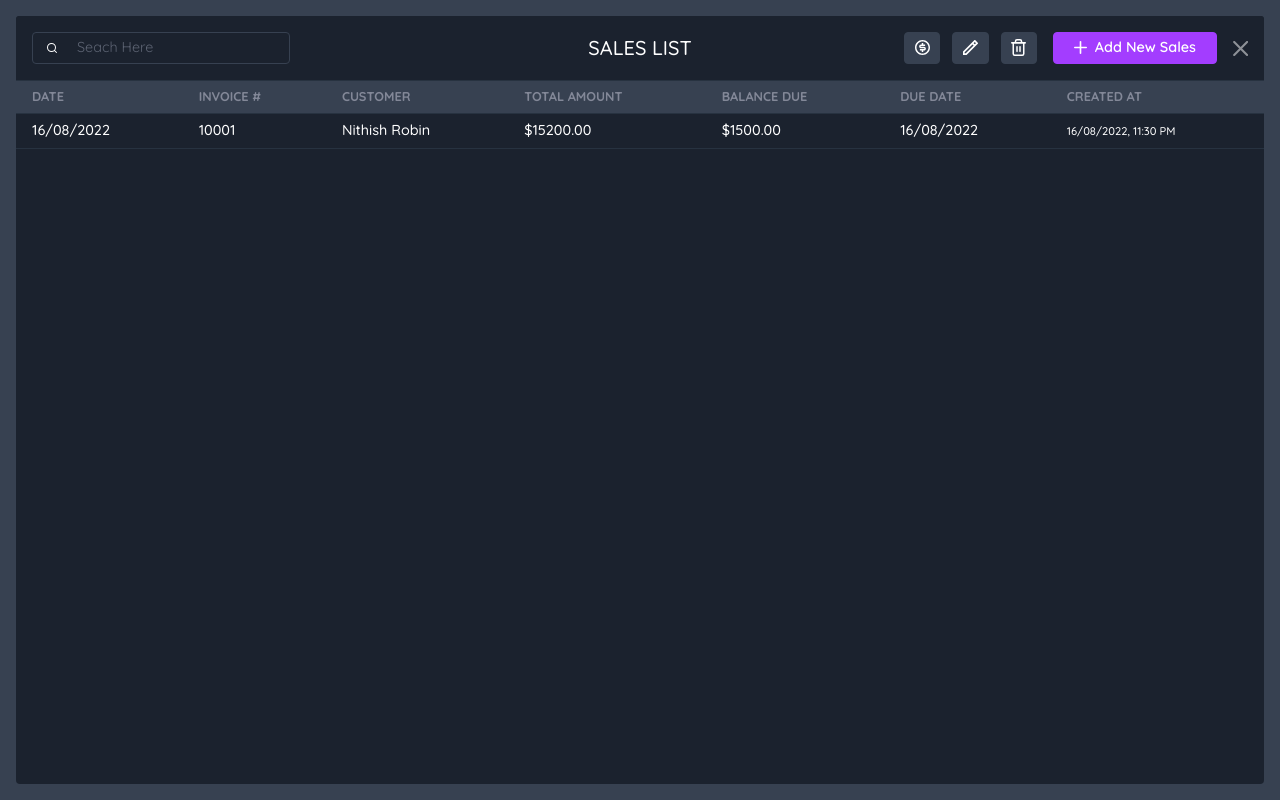
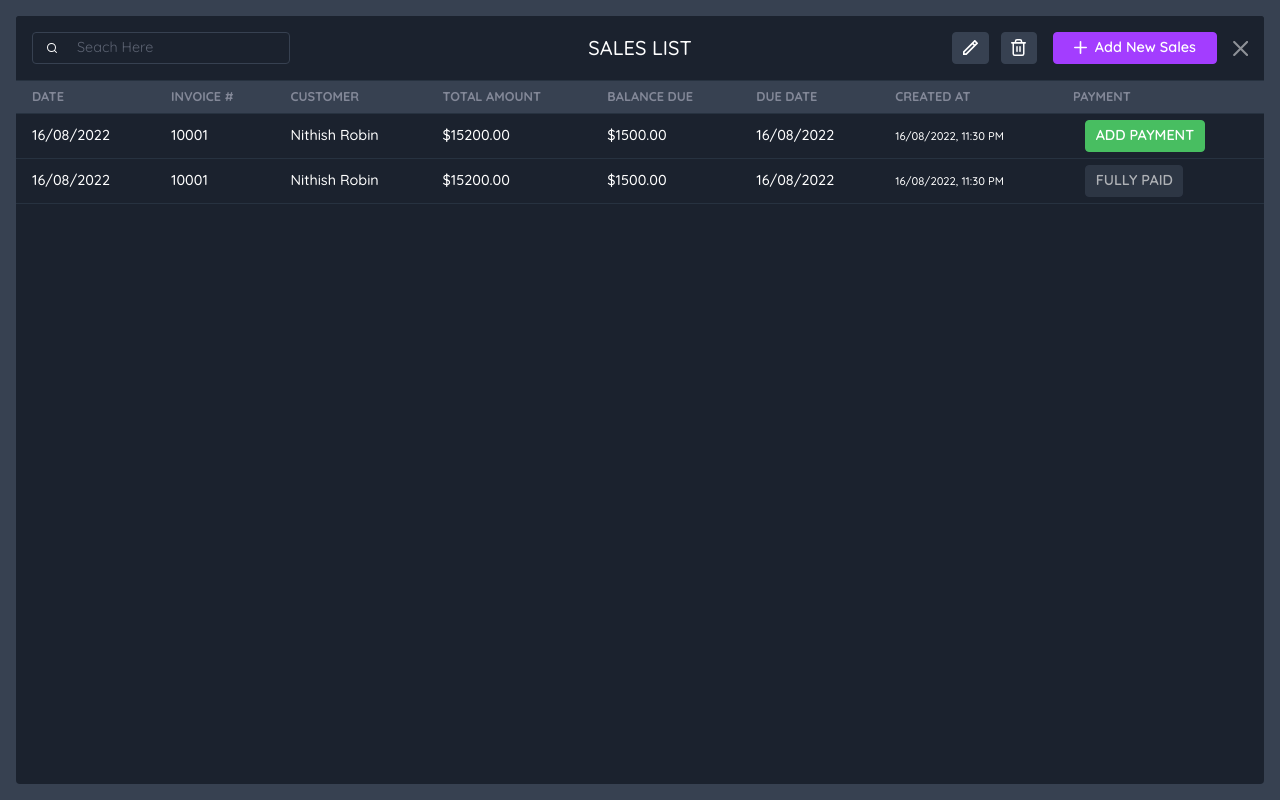
Before and after one commit to krishnan-xfortech/XfortechAccounts, a Vue app: page /#/sales-list in a window 1280 px wide. Built offline with nearby package versions, Linux system fonts and the light colour scheme.

Commit message:
saleslist

```diff
--- a/src/views/Sales/SaleslistView.vue
+++ b/src/views/Sales/SaleslistView.vue
@@ -24,9 +24,6 @@
                 <div class="col-4">
                   <div class="row align-items-center justify-content-end">
                     <div class="col-auto">
-                      <button class="btn btn-secondary btn-sqr ms-75" @click="$refs.payment_ref.showModal()">
-                        <img class="btn-icon" src="app-assets/img/btn-icons/money.svg" />
-                      </button>
                       <router-link to="/edit-sales" type="button" class="btn btn-secondary btn-sqr ms-75">
                         <img class="btn-icon" src="app-assets/img/btn-icons/edit.svg" />
                       </router-link>
@@ -62,6 +59,7 @@
                         <th scope="col">Balance Due</th>
                         <th scope="col">Due Date</th>
                         <th scope="col">Created At</th>
+                        <th scope="col">Payment</th>
                       </tr>
                     </thead>
                     <tbody>
@@ -73,6 +71,21 @@
                         <td><span>$</span><span class="">1500.00</span></td>
                         <td>16/08/2022</td>
                         <td><small>16/08/2022, 11:30 PM</small></td>
+                        <td><button class="btn btn-success btn-sqr ms-75" @click="$refs.payment_ref.showModal()">
+                          <span class="text-uppercase">Add payment</span>
+                        </button></td>
+                      </tr>
+                      <tr class="">
+                        <td>16/08/2022</td>
+                        <td>10001</td>
+                        <td>Nithish Robin</td>
+                        <td><span>$</span><span class="">15200.00</span></td>
+                        <td><span>$</span><span class="">1500.00</span></td>
+                        <td>16/08/2022</td>
+                        <td><small>16/08/2022, 11:30 PM</small></td>
+                        <td><button class="btn btn-secondary btn-sqr ms-75" disabled>
+                          <span class="text-uppercase text-white">Fully paid</span>
+                        </button></td>
                       </tr>
                     </tbody>
                   </table>
```
